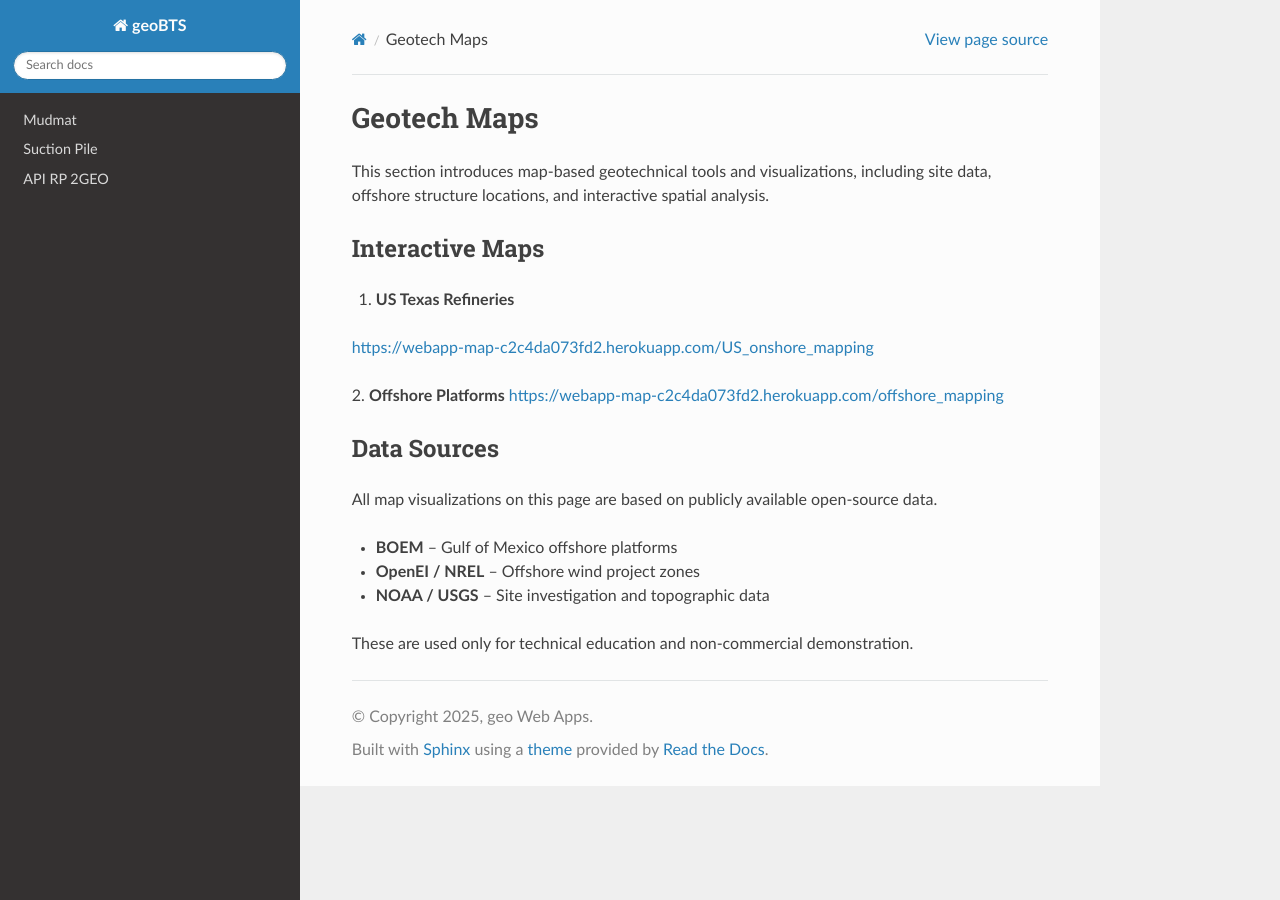
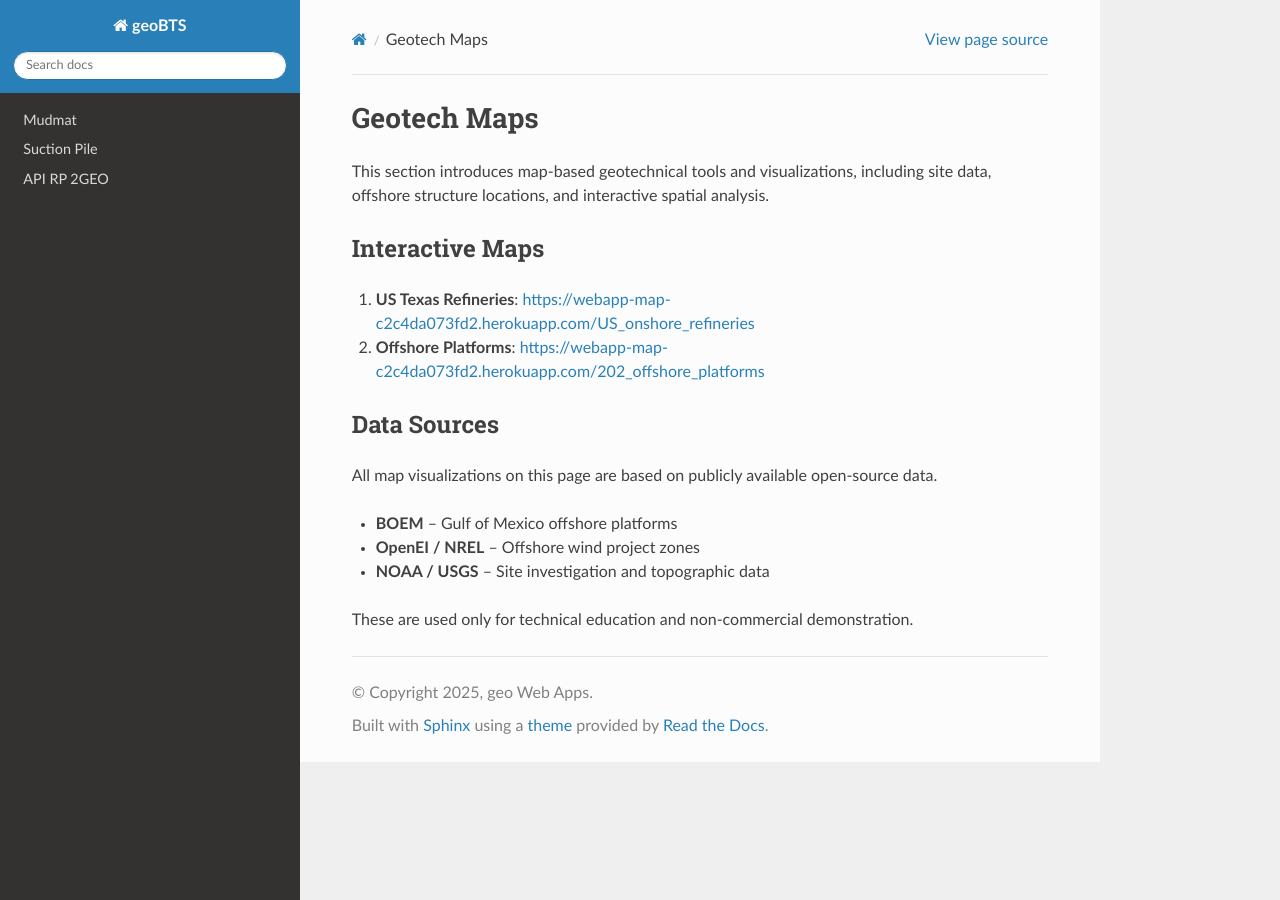
Before and after one commit to jungsohn/geoBTS, a Sphinx documentation site: the page built from docs/source/Offshore_Map.rst, in a window 1280 px wide. Built offline with Sphinx 7.4.7 and the Read the Docs theme 3.1.0, drawn with Linux system fonts in a browser that asks for light colours; pages that are not in the unit, such as notebooks, are missing from menus; some of the changed lines change nothing that is shown.

Commit message:
Update Offshore_Map.rst

```diff
--- a/docs/source/Offshore_Map.rst
+++ b/docs/source/Offshore_Map.rst
@@ -7,12 +7,9 @@ including site data, offshore structure locations, and interactive spatial analy
 Interactive Maps
 -----------------
 
-1. **US Texas Refineries**
+1. **US Texas Refineries**: https://webapp-map-c2c4da073fd2.herokuapp.com/US_onshore_refineries
 
-https://webapp-map-c2c4da073fd2.herokuapp.com/US_onshore_mapping
-
-2. **Offshore Platforms**
-https://webapp-map-c2c4da073fd2.herokuapp.com/offshore_mapping
+2. **Offshore Platforms**: https://webapp-map-c2c4da073fd2.herokuapp.com/202_offshore_platforms
 
 
 Data Sources
```
